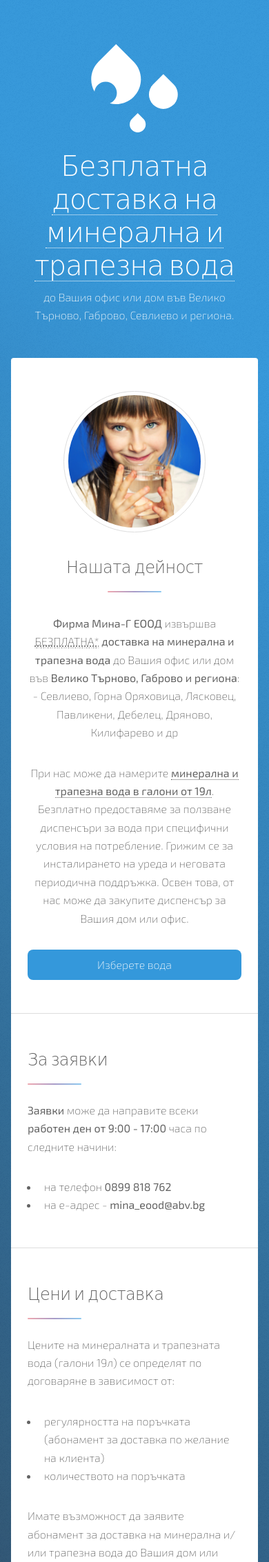
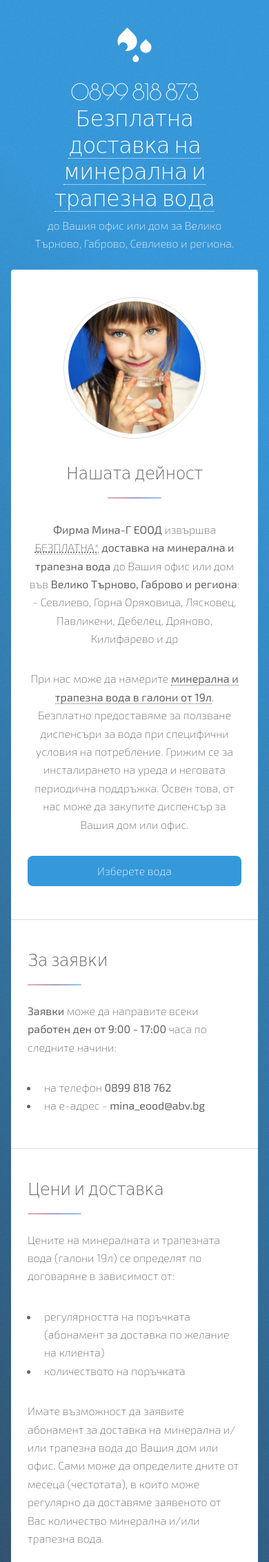
Before and after one commit to minkas-g-d/mgd-website, a PHP site: page /index.html in a window 390 px wide. Shown: the top 2265 px of the page at 69% size. Run offline with PHP 8.4, Linux system fonts and the light colour scheme.

Commit message:
Adjust styling for devices; add number to main page

```diff
--- a/assets/css/main.css
+++ b/assets/css/main.css
@@ -3114,10 +3114,12 @@
 		#header p {
 			font-size: 1.25em;
 			letter-spacing: -0.025em;
+
+			margin-bottom: 0.5em;
 		}
 
 		#header.alt {
-			padding: 7em 5em 4em 5em ;
+			padding: 5em 5em 4em 5em ;
 		}
 
 			#header.alt h1 {
@@ -3153,6 +3155,8 @@
 					display: block;
 					margin: 0 auto;
 					max-width: 75%;
+
+					width: 100px;
 				}
 
 		@media screen and (max-width: 1280px) {
@@ -3162,7 +3166,7 @@
 			}
 
 				#header.alt {
-					padding: 6em 4em 3em 4em ;
+					padding: 5em 4em 3em 4em ;
 				}
 
 		}
@@ -3174,7 +3178,7 @@
 			}
 
 				#header.alt {
-					padding: 5em 3em 2em 3em ;
+					padding: 3em 3em 2em 3em ;
 				}
 
 		}
@@ -3195,13 +3199,17 @@
 					}
 
 				#header.alt {
-					padding: 4em 2em 1em 2em ;
+					padding: 3em 2em 1em 2em ;
 				}
 
 					#header.alt h1 {
 						font-size: 2.5em;
 					}
 
+					#header.alt .logo img {
+						width: 80px;
+					}
+
 		}
 
 		@media screen and (max-width: 480px) {
@@ -3211,8 +3219,16 @@
 			}
 
 				#header.alt {
-					padding: 4em 1.5em 1em 1.5em ;
-				}
+					padding: 2.5em 1.5em 1em 1.5em ;
+				}
+
+					#header.alt h1 {
+						font-size: 2em;
+					}
+
+						#header.alt .logo img {
+							width: 50px;
+						}
 
 		}
 
@@ -3223,7 +3239,7 @@
 			}
 
 				#header.alt {
-					padding: 3.5em 1em 0.5em 1em ;
+					padding: 3em 1em 0.5em 1em ;
 				}
 
 		}
@@ -3674,7 +3690,7 @@
 		@media screen and (max-width: 480px) {
 
 			#main > .main {
-				padding: 3em 1.5em 1em 1.5em ;
+				padding: 2.5em 1.5em 1em 1.5em ;
 			}
 
 				#main > .main > .image.main:first-child {
--- a/index.html
+++ b/index.html
@@ -17,8 +17,9 @@
 				<!-- Header -->
 					<header id="header" class="alt">
 						<span class="logo"><img src="images/raindrops.svg" alt="" /></span>
-						<h1>Безплатна <a href="mineralni-i-trapezni-vodi.html">доставка на минерална и трапезна вода</a> </h1>
-						<p>до Вашия офис или дом<br> във Велико Търново, Габрово, Севлиево и региона.</p>
+						<h1>0899 818 873<br>
+						Безплатна <a href="mineralni-i-trapezni-vodi.html">доставка на минерална и трапезна вода</a> </h1>
+						<p>до Вашия офис или дом<br> за Велико Търново, Габрово, Севлиево и региона.</p>
 					</header>
 
 				<!-- Nav -->
```
Also changed, not shown: 1 other file.
